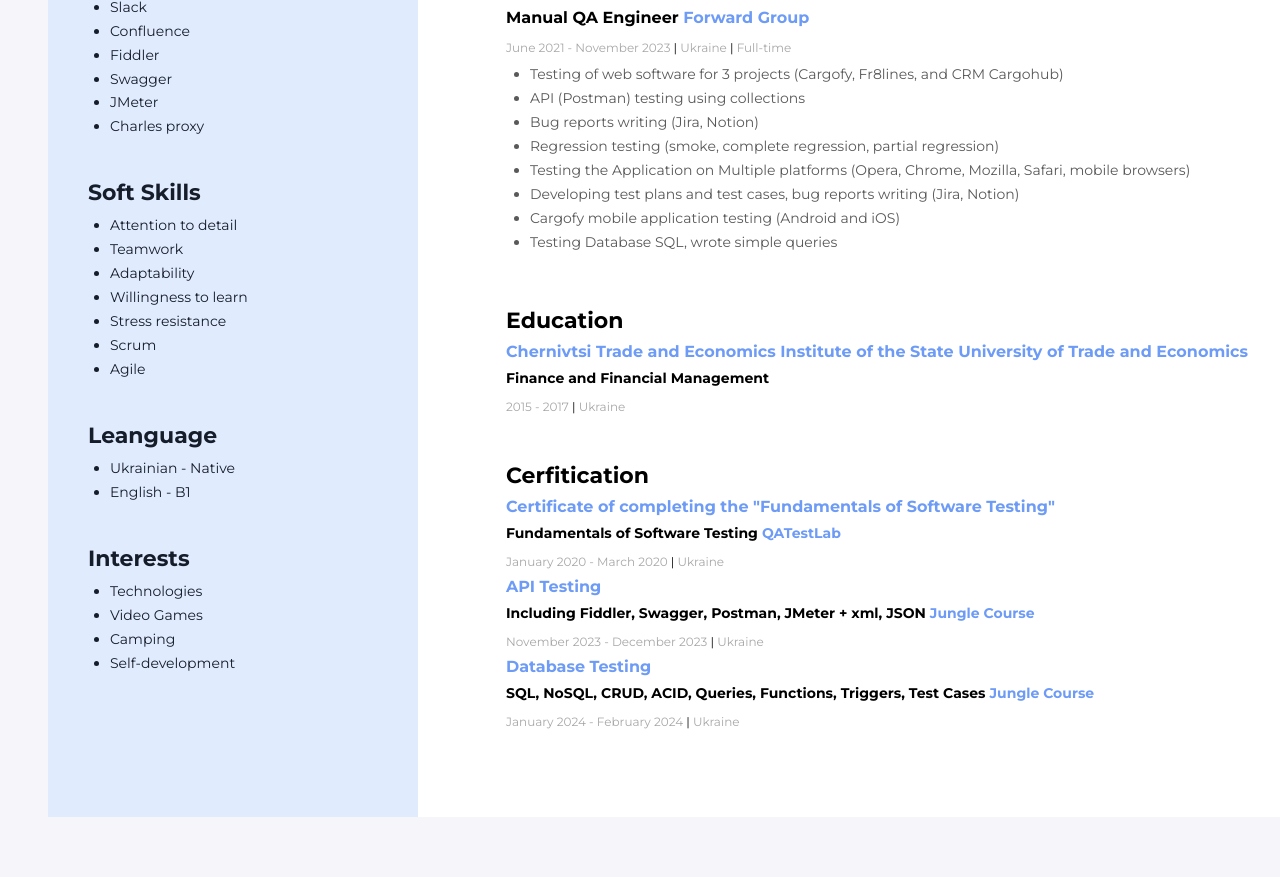
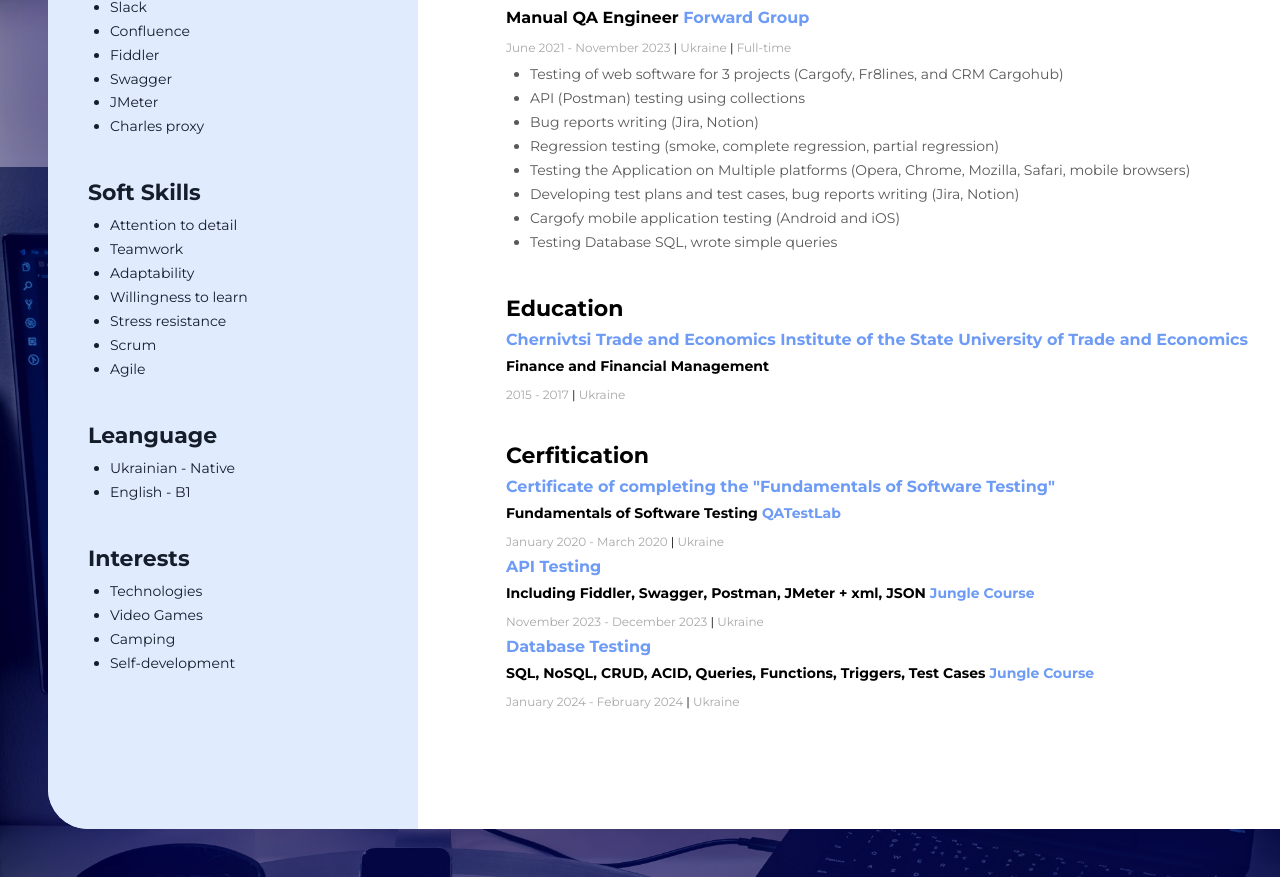
Before and after one commit to xNamoRx/resume, a plain HTML site: page index.html in a window 1280 px wide. Shown: the part 857-1734 px from the top of the page. Drawn offline with Linux system fonts and the light colour scheme.

Commit message:
Add beckground, shadow and fix margin

```diff
--- a/css/styles.css
+++ b/css/styles.css
@@ -2,6 +2,9 @@ body {
   background: #f6f6fa;
   padding: 40px 40px 40px 40px;
   font-family: "Montserrat", serif;
+  background-image: url("../img/pakata-goh-EJMTKCZ00I0-unsplash.jpg");
+  background-size: cover;
+  background-attachment: fixed;
 }
 
 ul,
@@ -16,6 +19,8 @@ ol {
   flex-direction: row-reverse;
   width: 1280px;
   margin: 0 auto;
+  border-radius: 40px;
+  box-shadow: 8px 68px 174px 100px rgba(3, 0, 100, 0.65);
 }
 
 .main-content {
@@ -32,6 +37,8 @@ ol {
   padding-bottom: 40px;
   box-sizing: border-box;
   width: 370px;
+  border-top-left-radius: 40px;
+  border-bottom-left-radius: 40px;
 }
 .sidebar-content {
   padding-left: 40px;
@@ -172,6 +179,12 @@ ol {
   color: #005fff;
 }
 
+/* Work exp */
+
+.work {
+  margin-bottom: 40px;
+}
+
 .work-experience {
   font-weight: 700;
   font-size: 22px;
@@ -222,7 +235,7 @@ ol {
 
 /* Education */
 .education-container {
-  padding-top: 40px;
+  margin-bottom: 40px;
 }
 
 .education-title {
@@ -251,7 +264,7 @@ ol {
 
 /* Certification */
 .certification-container {
-  padding-top: 40px;
+  margin-bottom: 40px;
 }
 
 .certification-title {
```
Also changed, not shown: img/pakata-goh-EJMTKCZ00I0-unsplash.jpg (added).
